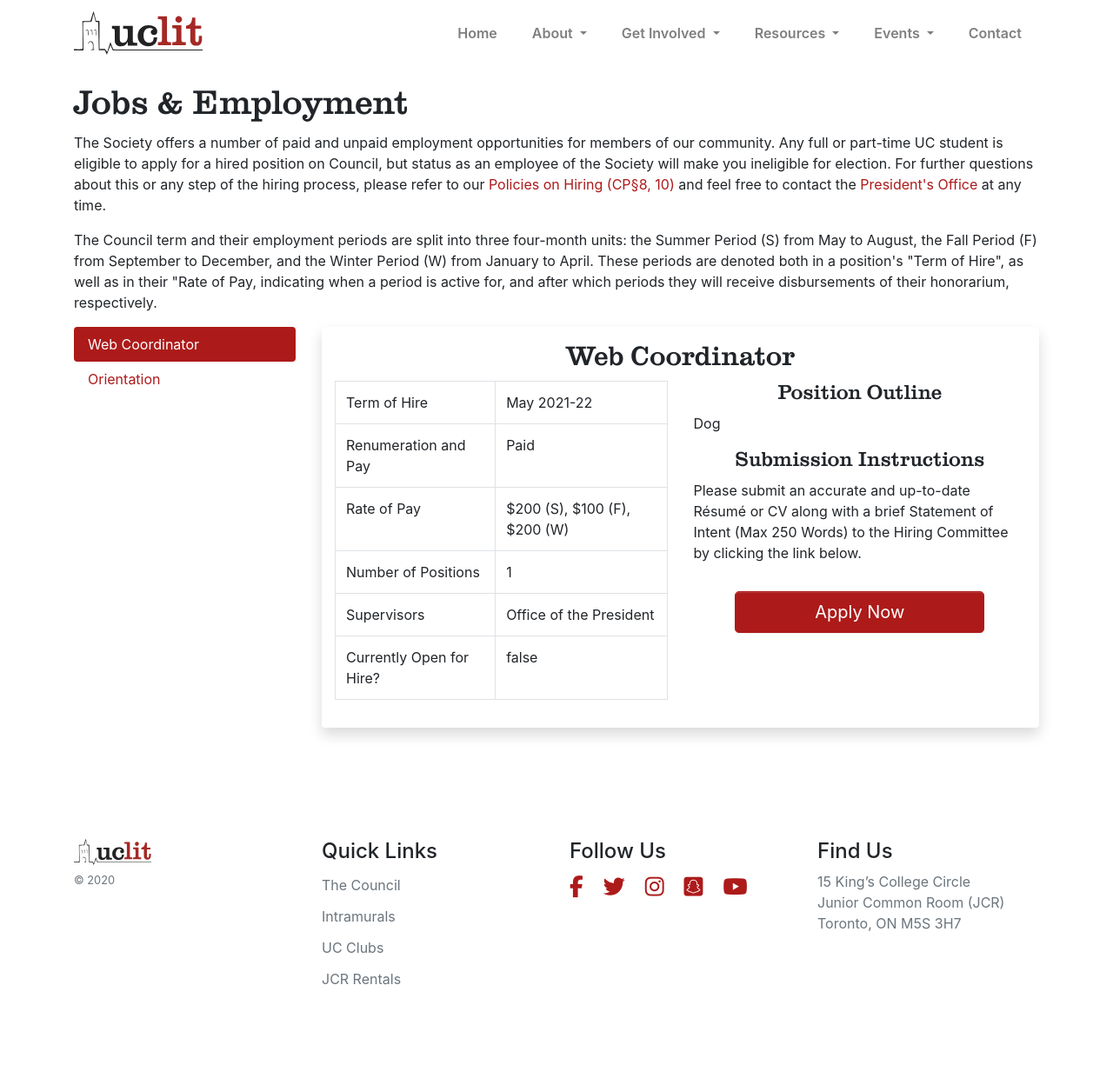
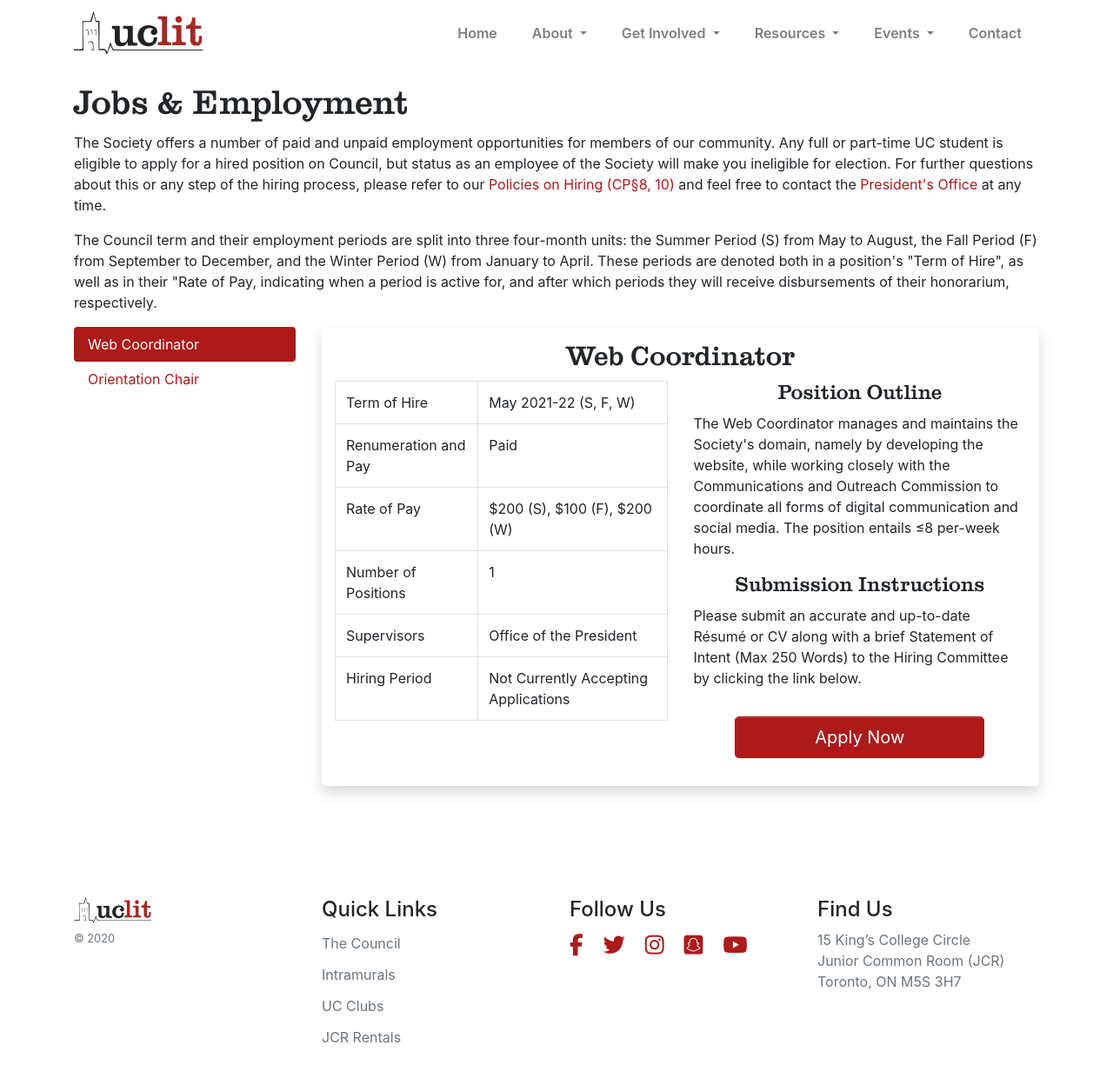
Before and after one commit to uclit-webmaster/uclit-site, a Jekyll site: the page built from get-involved/jobs-and-employment.html, in a window 1280 px wide and 1225 px high. Shown: the whole window at 87% size. Built offline with Jekyll 4.4.1, drawn with Linux system fonts in a browser that asks for light colours; nearby versions of some CDN libraries.

Commit message:
Update jobs-employment.yml

```diff
--- a/_data/jobs-employment.yml
+++ b/_data/jobs-employment.yml
@@ -34,13 +34,13 @@ text: |
 jobs:
   - title: Web Coordinator
     position-outline: |
-      Dog
+      The Web Coordinator manages and maintains the Society's domain, namely by developing the website, while working closely with the Communications and Outreach Commission to coordinate all forms of digital communication and social media. The position entails ≤8 per-week hours.
     application-link: mailto:president@uclit.ca
     application-instructions: |
       Please submit an accurate and up-to-date Résumé or CV along with a brief Statement of Intent (Max 250 Words) to the Hiring Committee by clicking the link below.
     table-data:
       - left: Term of Hire
-        right: May 2021-22
+        right: May 2021-22 (S, F, W)
       - left: Renumeration and Pay
         right: Paid
       - left: Rate of Pay
@@ -49,25 +49,26 @@ jobs:
         right: 1
       - left: Supervisors
         right: Office of the President
-      - left: Currently Open for Hire?
-        right: No
+      - left: Hiring Period
+        right: Not Currently Accepting Applications
 
-  - title: Orientation
-    position-outline: Master the Another
+  - title: Orientation Chair
+    position-outline: |
+      University College Orientation is a seven-day program, which provides incoming students with transition support, engaging programming that complements the academic experience, and a sense of collegiality and community. The program is organized on behalf of University College and the University College Literary and Athletic Society (UCLit).The Orientation Co-Chairs are responsible for overseeing all operations of Orientation while working alongside the UCLit, the office of the Dean of Students at University College, and Central Student Life to plan and execute University College’s Orientation Week. The position entails anywhere from 15-40 per-week hours.
+
     application-link: mailto:president@uclit.ca
-    application-instructions: Fill out the form and email it to president@uclit.ca
+    application-instructions: |
+      Please submit an accurate and up-to-date Résumé or CV along with a completed hiring package found at the link below to the <a href="mailto:president@uclit.ca">President's Office</a>
     table-data:
-      - left: Date(s) of Hire
-        right: Aug 2021-22
-      - left: renumeration and pay
-        right: None
-      - left: rate of pay
-        right: $0
-      - left: number of positions
-        right: 50
+      - left: Term of Hire
+        right: February 2021-2022 (S, F, W)
+      - left: Renumeration and Pay
+        right: Paid
+      - left: Rate of Pay
+        right: $2800 (S), $1,400 (F), $2,800 (W)
+      - left: Number of Positions
+        right: 2
       - left: Supervisors
         right: Office of the President
-      - left: Affiliate Bodies
-        right: None
-      - left: Something else
-        right: None
+      - left: Hiring Period
+        right: Not Currently Accepting Applications
```
